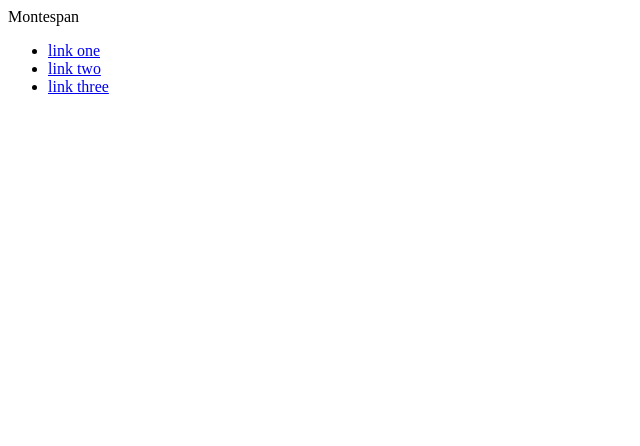
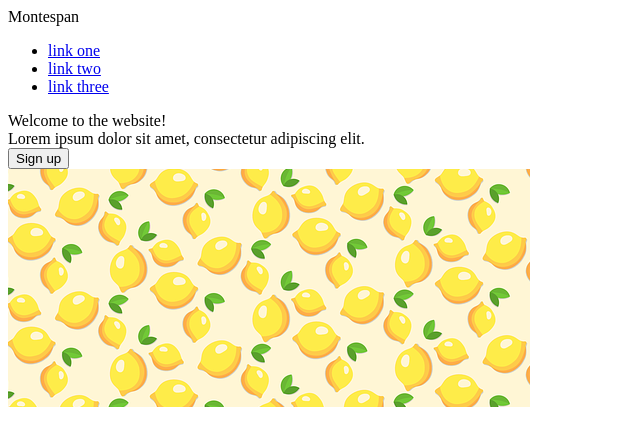
Before and after one commit to montespan22/landing-page, a plain HTML site: page index.html in a window 1280 px wide. Shown: the whole page, without its empty margins (0-640 px from the left). Drawn offline with Linux system fonts and the light colour scheme.

Commit message:
add first section html

```diff
--- a/index.html
+++ b/index.html
@@ -16,7 +16,14 @@
                     <li><a href="chess.com">link three</a></li>
                 </ul>
             </div>
-
+            <div class="present">
+                <div class="one">
+                    <div class="header">Welcome to the website!</div>
+                    <div class="subtext">Lorem ipsum dolor sit amet, consectetur adipiscing elit.</div>
+                    <button class="sign">Sign up</button>
+                </div>
+                <img src="images/lemons.png" alt="many drawn lemons" height="238" width="522">
+            </div>
         </div>
     </body>
 </html>
```
Also changed, not shown: images/lemons.png (added).
